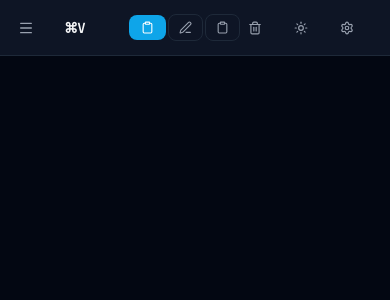
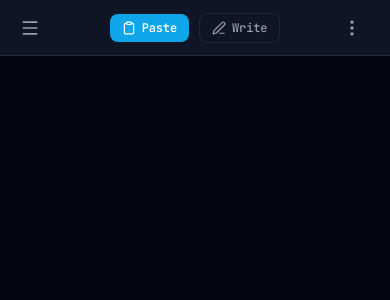
Before and after one commit to afzanlearns/Ctrl-V, a React (Vite) app: page / in a window 390 px wide. Shown: the top 300 px of the page. Built offline with nearby package versions, Linux system fonts and the light colour scheme.

Commit message:
feat: mobile-first navbar redesign with overflow menu

```diff
--- a/src/components/Layout/Navbar.tsx
+++ b/src/components/Layout/Navbar.tsx
@@ -1,4 +1,5 @@
-import { Search, Clipboard, Trash2, Settings, Menu, Sun, Moon, Download, PenLine } from 'lucide-react';
+import { useState, useEffect, useRef } from 'react';
+import { Search, Clipboard, Trash2, Settings, Menu, Sun, Moon, Download, PenLine, MoreVertical } from 'lucide-react';
 import { useNotesStore } from '../../store/notesStore';
 import { useUIStore } from '../../store/uiStore';
 import { useTheme } from '../../hooks/useTheme';
@@ -10,16 +11,130 @@ interface NavbarProps {
 
 export function Navbar({ onPasteClick }: NavbarProps) {
   const { notes } = useNotesStore();
-  const { searchQuery, setSearchQuery, showTrash, toggleTrash, setSidebarOpen, openModal } = useUIStore();
+  const { searchQuery, setSearchQuery, showTrash, toggleTrash, setSidebarOpen, openModal, setActiveWritePad } = useUIStore();
   const { theme, toggleTheme } = useTheme();
   const { isInstallable, promptInstall } = usePWAInstall();
 
   const trashCount = notes.filter((n) => n.isDeleted).length;
+  const [moreOpen, setMoreOpen] = useState(false);
+  const moreRef = useRef<HTMLDivElement>(null);
+
+  useEffect(() => {
+    const handleClickOutside = (e: MouseEvent) => {
+      if (moreRef.current && !moreRef.current.contains(e.target as Node)) {
+        setMoreOpen(false);
+      }
+    };
+    if (moreOpen) {
+      document.addEventListener('mousedown', handleClickOutside);
+      return () => document.removeEventListener('mousedown', handleClickOutside);
+    }
+  }, [moreOpen]);
+
+  useEffect(() => {
+    const handleKeyDown = (e: KeyboardEvent) => {
+      if (e.key === 'Escape' && moreOpen) setMoreOpen(false);
+    };
+    document.addEventListener('keydown', handleKeyDown);
+    return () => document.removeEventListener('keydown', handleKeyDown);
+  }, [moreOpen]);
 
   return (
     <header className="sticky top-0 z-40 h-14 border-b border-gray-200 bg-white/90 backdrop-blur-md dark:border-gray-800 dark:bg-gray-900/90 safe-area-top">
       <div className="flex h-full items-center justify-between px-3 sm:px-4 lg:px-6">
-        {/* Left: Brand */}
+
+        {/* ===== Mobile (<768px) ===== */}
+        <div className="flex items-center w-full md:hidden">
+          <button
+            onClick={() => setSidebarOpen(true)}
+            className="rounded-lg p-2 text-gray-500 transition-colors hover:bg-gray-100 hover:text-gray-700 dark:text-gray-400 dark:hover:bg-gray-800 dark:hover:text-gray-200 touch-target"
+            aria-label="Open sidebar"
+          >
+            <Menu size={20} />
+          </button>
+
+          <div className="flex items-center justify-center flex-1 gap-2.5 px-1">
+            <button
+              onClick={onPasteClick}
+              className="flex items-center gap-1.5 rounded-lg bg-sky-500 px-3 py-1.5 text-xs font-semibold text-white shadow-sm transition-all hover:bg-sky-600 active:scale-[0.97]"
+            >
+              <Clipboard size={14} />
+              <span>Paste</span>
+            </button>
+            <button
+              onClick={() => { setActiveWritePad(true); setSidebarOpen(false); }}
+              className="flex items-center gap-1.5 rounded-lg border border-gray-200 px-3 py-1.5 text-xs font-medium text-gray-600 transition-all hover:bg-gray-100 hover:text-gray-800 dark:border-gray-700 dark:text-gray-400 dark:hover:bg-gray-800 dark:hover:text-gray-200"
+            >
+              <PenLine size={14} />
+              <span>Write</span>
+            </button>
+          </div>
+
+          <div ref={moreRef} className="relative">
+            <button
+              onClick={() => setMoreOpen((o) => !o)}
+              className="relative rounded-lg p-2 text-gray-500 transition-colors hover:bg-gray-100 hover:text-gray-700 dark:text-gray-400 dark:hover:bg-gray-800 dark:hover:text-gray-200 touch-target"
+              aria-label="More actions"
+            >
+              <MoreVertical size={20} />
+              {trashCount > 0 && (
+                <span className="absolute -right-0.5 -top-0.5 flex h-4 min-w-[14px] items-center justify-center rounded-full bg-red-500 px-1 text-[9px] font-bold text-white">
+                  {trashCount > 9 ? '9+' : trashCount}
+                </span>
+              )}
+            </button>
+
+            {moreOpen && (
+              <>
+                <div className="fixed inset-0 z-40" onClick={() => setMoreOpen(false)} />
+                <div className="absolute right-0 top-full mt-1.5 z-50 w-56 origin-top-right rounded-xl border border-gray-200 bg-white py-1.5 shadow-lg ring-1 ring-black/5 dark:border-gray-700 dark:bg-gray-800 dark:ring-white/10 animate-scale-in">
+                  <div className="px-3 pb-1.5">
+                    <div className="relative">
+                      <Search size={13} className="absolute left-2.5 top-1/2 -translate-y-1/2 text-gray-400 pointer-events-none" />
+                      <input
+                        type="text"
+                        value={searchQuery}
+                        onChange={(e) => setSearchQuery(e.target.value)}
+                        placeholder="Search notes…"
+                        className="h-8 w-full rounded-lg border border-gray-200 bg-gray-50 pl-7 pr-2.5 text-xs outline-none transition-colors placeholder:text-gray-400 focus:border-sky-400 dark:border-gray-600 dark:bg-gray-700/50 dark:text-gray-200 dark:placeholder:text-gray-500 dark:focus:border-sky-500"
+                      />
+                    </div>
+                  </div>
+
+                  <div className="mx-3 border-t border-gray-100 dark:border-gray-700" />
+
+                  <MobileAction
+                    icon={theme === 'dark' ? <Sun size={16} /> : <Moon size={16} />}
+                    label={theme === 'dark' ? 'Light mode' : 'Dark mode'}
+                    onClick={() => { toggleTheme(); setMoreOpen(false); }}
+                  />
+                  {isInstallable && (
+                    <MobileAction
+                      icon={<Download size={16} />}
+                      label="Install app"
+                      onClick={() => { promptInstall(); setMoreOpen(false); }}
+                    />
+                  )}
+                  <MobileAction
+                    icon={<Trash2 size={16} />}
+                    label="Trash"
+                    badge={trashCount}
+                    active={showTrash}
+                    onClick={() => { toggleTrash(); setMoreOpen(false); }}
+                  />
+                  <MobileAction
+                    icon={<Settings size={16} />}
+                    label="Settings"
+                    onClick={() => { openModal('settings'); setMoreOpen(false); }}
+                  />
+                </div>
+              </>
+            )}
+          </div>
+        </div>
+
+        {/* ===== Desktop (>=768px) ===== */}
+        <div className="hidden md:flex w-full items-center justify-between">
           <div className="flex items-center gap-2 sm:gap-3 min-w-0">
             <button
               onClick={() => setSidebarOpen(true)}
@@ -38,7 +153,6 @@ export function Navbar({ onPasteClick }: NavbarProps) {
             </div>
           </div>
 
-        {/* Center: Search */}
           <div className="hidden max-w-sm flex-1 px-4 md:block">
             <div className="relative">
               <Search size={14} className="absolute left-3 top-1/2 -translate-y-1/2 text-gray-400" />
@@ -53,7 +167,6 @@ export function Navbar({ onPasteClick }: NavbarProps) {
             </div>
           </div>
 
-        {/* Right: Actions */}
           <div className="flex items-center gap-0.5 sm:gap-1">
             <button
               onClick={onPasteClick}
@@ -129,6 +242,38 @@ export function Navbar({ onPasteClick }: NavbarProps) {
             </button>
           </div>
         </div>
+      </div>
     </header>
   );
 }
+
+function MobileAction({
+  icon, label, badge, active, onClick,
+}: {
+  icon: React.ReactNode;
+  label: string;
+  badge?: number;
+  active?: boolean;
+  onClick: () => void;
+}) {
+  return (
+    <button
+      onClick={onClick}
+      className={`flex w-full items-center justify-between px-3 py-2.5 text-sm transition-colors ${
+        active
+          ? 'bg-red-50 text-red-600 dark:bg-red-950/30 dark:text-red-400'
+          : 'text-gray-700 hover:bg-gray-100 dark:text-gray-300 dark:hover:bg-gray-700/50'
+      }`}
+    >
+      <span className="flex items-center gap-3">
+        <span className="text-gray-500 dark:text-gray-400">{icon}</span>
+        {label}
+      </span>
+      {badge !== undefined && badge > 0 && (
+        <span className="flex h-5 min-w-[18px] items-center justify-center rounded-full bg-red-500 px-1.5 text-[10px] font-bold text-white">
+          {badge > 9 ? '9+' : badge}
+        </span>
+      )}
+    </button>
+  );
+}
```
Lines whose indentation alone changed are shown as unchanged.
